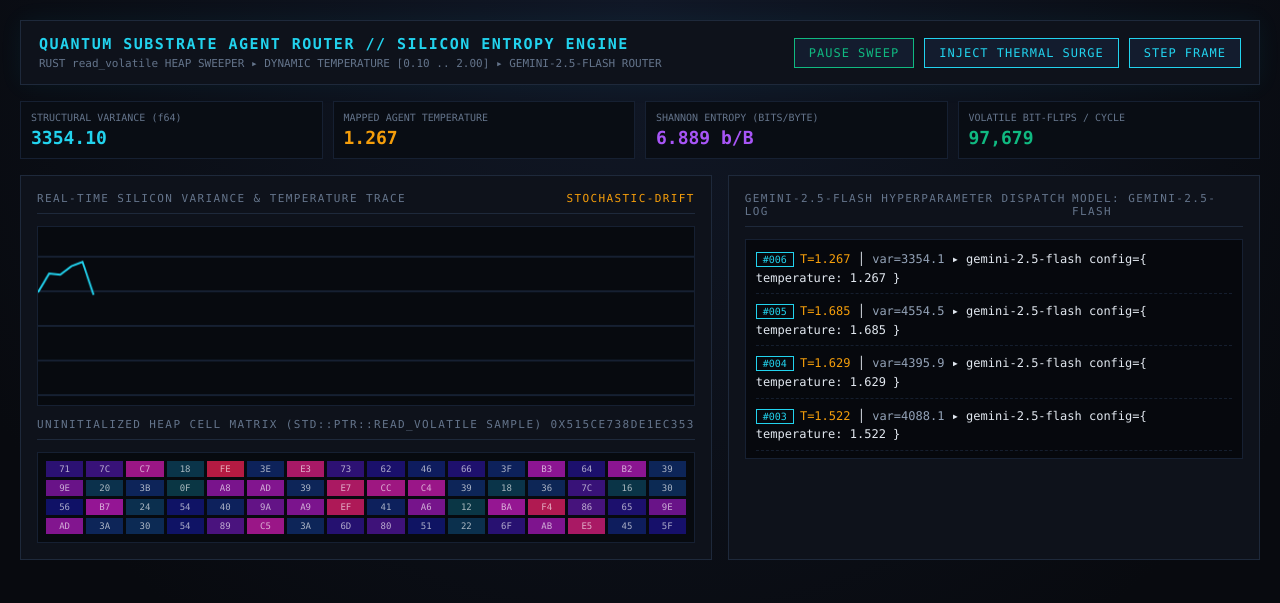
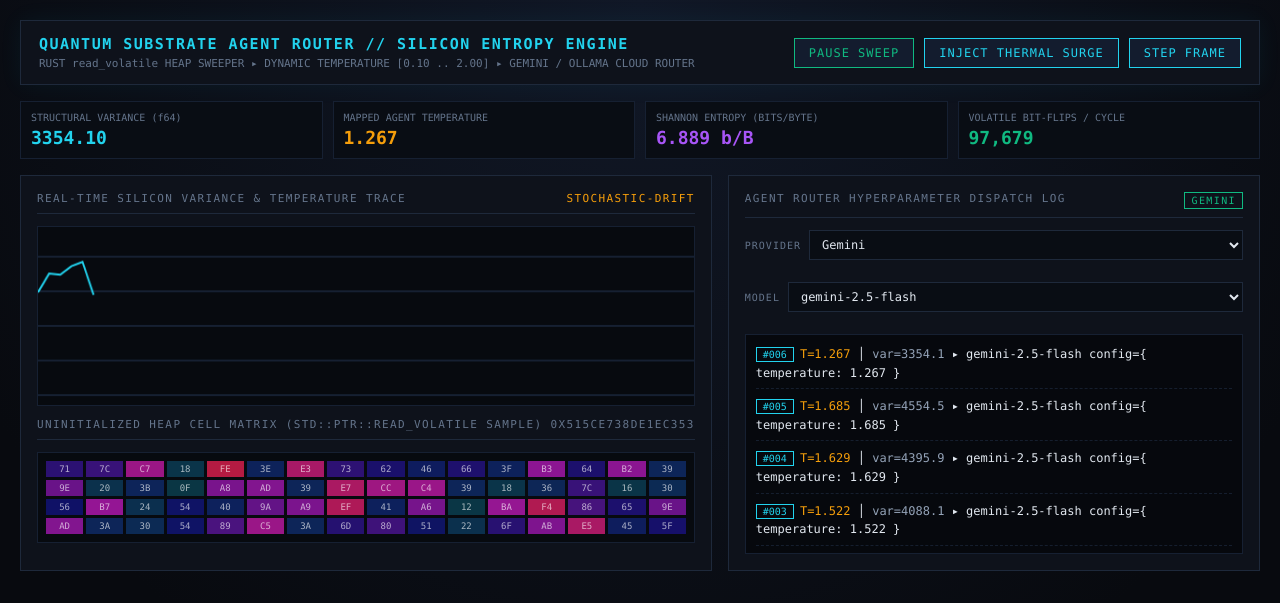
Before and after one commit to AaronGrace978/quantum-substrate-agent-router, a website: page index.html in a window 1280 px wide. Drawn offline with Linux system fonts and the light colour scheme.

Commit message:
Add Ollama Cloud provider with API key input and cloud model dropdown

```diff
--- a/index.html
+++ b/index.html
@@ -145,13 +145,46 @@
     }
     .log-entry { margin-bottom: 8px; border-bottom: 1px dashed #151e2e; padding-bottom: 6px; }
     .tag { padding: 1px 6px; font-size: 10px; border: 1px solid currentColor; margin-right: 6px; }
+    .provider-row {
+      display: flex;
+      gap: 8px;
+      margin-bottom: 10px;
+      align-items: center;
+      flex-wrap: wrap;
+    }
+    .provider-row label {
+      font-size: 10px;
+      color: var(--muted);
+      text-transform: uppercase;
+      letter-spacing: 1px;
+    }
+    select, input[type="password"], input[type="text"] {
+      background: #090d14;
+      border: 1px solid var(--border);
+      color: var(--text);
+      font-family: inherit;
+      font-size: 12px;
+      padding: 6px 8px;
+      flex: 1;
+      min-width: 140px;
+    }
+    select:focus, input[type="password"]:focus, input[type="text"]:focus {
+      outline: none;
+      border-color: var(--cyan);
+    }
+    .provider-badge {
+      font-size: 10px;
+      color: var(--emerald);
+      border: 1px solid var(--emerald);
+      padding: 2px 6px;
+    }
   </style>
 </head>
 <body>
   <header>
     <div>
       <div class="title">QUANTUM SUBSTRATE AGENT ROUTER // SILICON ENTROPY ENGINE</div>
-      <div class="subtitle">RUST read_volatile HEAP SWEEPER ▸ DYNAMIC TEMPERATURE [0.10 .. 2.00] ▸ GEMINI-2.5-FLASH ROUTER</div>
+      <div class="subtitle">RUST read_volatile HEAP SWEEPER ▸ DYNAMIC TEMPERATURE [0.10 .. 2.00] ▸ GEMINI / OLLAMA CLOUD ROUTER</div>
     </div>
     <div class="controls">
       <button id="btnToggle" class="active">PAUSE SWEEP</button>
@@ -195,8 +228,23 @@
 
     <div class="card">
       <div class="card-header">
-        <span>GEMINI-2.5-FLASH HYPERPARAMETER DISPATCH LOG</span>
-        <span>MODEL: gemini-2.5-flash</span>
+        <span>AGENT ROUTER HYPERPARAMETER DISPATCH LOG</span>
+        <span class="provider-badge" id="providerBadge">GEMINI</span>
+      </div>
+      <div class="provider-row">
+        <label for="providerSelect">PROVIDER</label>
+        <select id="providerSelect">
+          <option value="gemini" selected>Gemini</option>
+          <option value="ollama">Ollama Cloud</option>
+        </select>
+      </div>
+      <div class="provider-row">
+        <label for="modelSelect">MODEL</label>
+        <select id="modelSelect"></select>
+      </div>
+      <div class="provider-row" id="apiKeyRow" style="display:none">
+        <label for="apiKeyInput">OLLAMA CLOUD API KEY</label>
+        <input type="password" id="apiKeyInput" placeholder="sk-..." autocomplete="off" />
       </div>
       <div class="log-stream" id="logStream"></div>
     </div>
@@ -210,6 +258,63 @@
     const logEl = document.getElementById("logStream");
     const canvas = document.getElementById("traceCanvas");
     const ctx = canvas.getContext("2d");
+
+    // ── Provider / Model configuration ──────────────────────────────
+    const PROVIDER_CONFIG = {
+      gemini: {
+        label: "GEMINI",
+        models: ["gemini-2.5-flash", "gemini-2.5-pro", "gemini-2.0-flash"],
+        needsKey: false
+      },
+      ollama: {
+        label: "OLLAMA CLOUD",
+        models: [
+          "gpt-oss:120b",
+          "deepseek-v3.1:671b",
+          "qwen3-coder:480b",
+          "llama3.3:70b",
+          "gemma3:27b",
+          "phi4:14b",
+          "mistral-large-3:675b",
+          "glm-4.6"
+        ],
+        needsKey: true
+      }
+    };
+
+    const providerSelect = document.getElementById("providerSelect");
+    const modelSelect = document.getElementById("modelSelect");
+    const apiKeyRow = document.getElementById("apiKeyRow");
+    const apiKeyInput = document.getElementById("apiKeyInput");
+    const providerBadge = document.getElementById("providerBadge");
+
+    function refreshModelDropdown() {
+      const provider = providerSelect.value;
+      const cfg = PROVIDER_CONFIG[provider];
+      modelSelect.innerHTML = "";
+      cfg.models.forEach(m => {
+        const opt = document.createElement("option");
+        opt.value = m;
+        opt.textContent = m;
+        modelSelect.appendChild(opt);
+      });
+      apiKeyRow.style.display = cfg.needsKey ? "flex" : "none";
+      providerBadge.textContent = cfg.label;
+      providerBadge.style.color = cfg.needsKey ? "var(--amber)" : "var(--emerald)";
+      providerBadge.style.borderColor = cfg.needsKey ? "var(--amber)" : "var(--emerald)";
+    }
+
+    providerSelect.addEventListener("change", refreshModelDropdown);
+    refreshModelDropdown();
+
+    function getSelectedModel() {
+      return modelSelect.value || "gemini-2.5-flash";
+    }
+
+    function getApiKey() {
+      return apiKeyInput.value.trim();
+    }
+    // ────────────────────────────────────────────────────────────────
 
     const cells = Array.from({ length: 64 }, () => {
       const d = document.createElement("div");
@@ -275,7 +380,7 @@
       entry.innerHTML = `<span class="tag" style="color:#22d3ee">#${String(seq).padStart(3,"0")}</span>` +
         `<span style="color:#f59e0b">T=${temp.toFixed(3)}</span> │ ` +
         `<span style="color:#94a3b8">var=${variance.toFixed(1)}</span> ▸ ` +
-        `<span style="color:#e2e8f0">gemini-2.5-flash config={ temperature: ${temp.toFixed(3)} }</span>`;
+        `<span style="color:#e2e8f0">${getSelectedModel()} config={ temperature: ${temp.toFixed(3)}${providerSelect.value === "ollama" ? ", apiKey: " + (getApiKey() ? "***set***" : "missing") : ""} }</span>`;
       logEl.prepend(entry);
       while (logEl.children.length > 25) logEl.removeChild(logEl.lastChild);
     }
```
